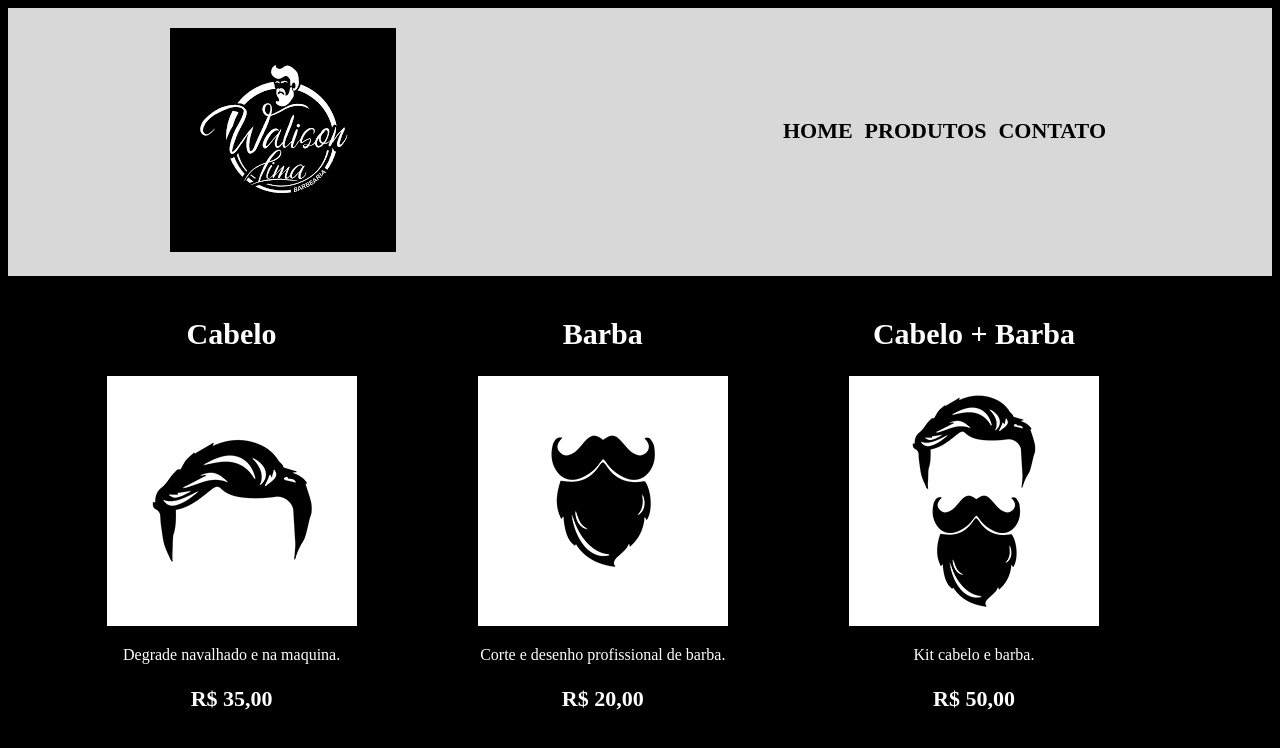
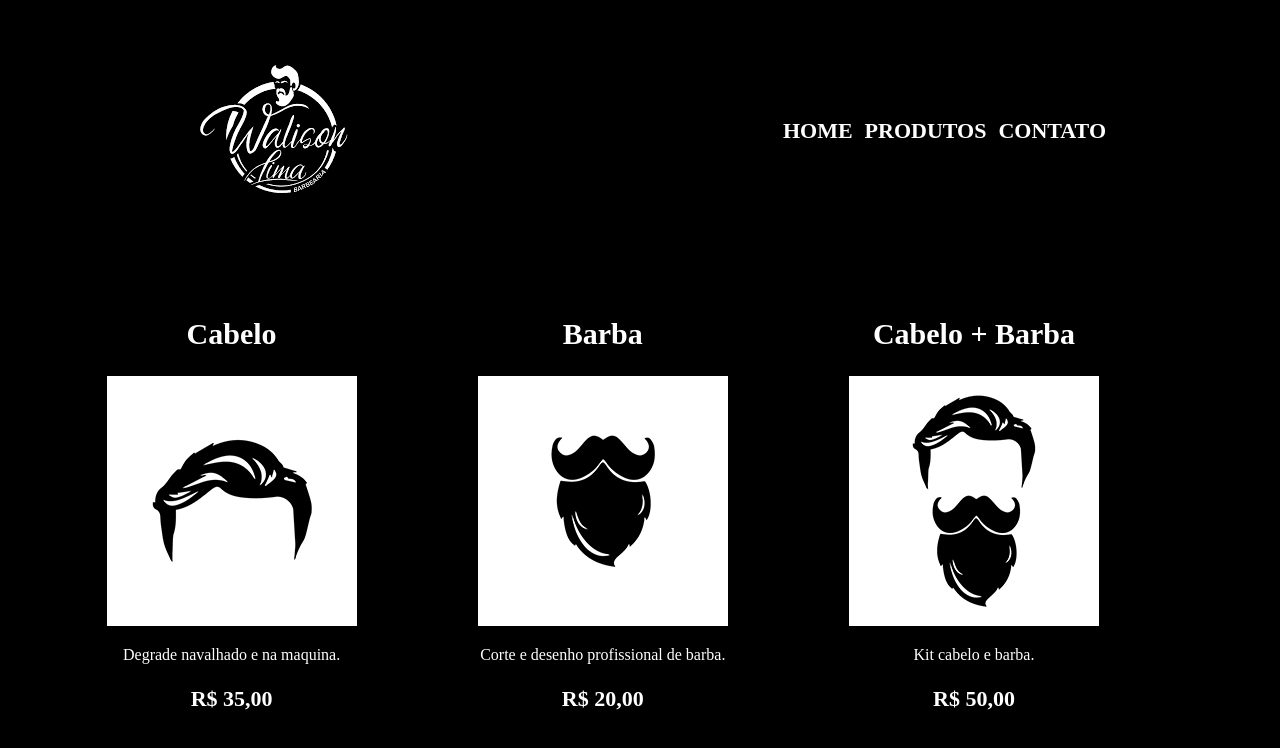
Before and after one commit to patricioinocencio/2front23, a plain HTML site: page produtos.html in a window 1280 px wide. Drawn offline with Linux system fonts and the light colour scheme.

Commit message:
Add files via upload

```diff
--- a/produtos.css
+++ b/produtos.css
@@ -8,7 +8,7 @@ nav li{
 }
 nav li a{
     text-decoration: none;
-    color: #000000;
+    color: #ffffff;
     font-size: 22px;
     font-weight: bold;
     text-transform: uppercase;
@@ -28,7 +28,7 @@ nav{
 
 header{
     padding: 20px 0;
-    background-color: #d8d8d8;
+    background-color: #000000;
 }
 .produtos li{
     display: inline-block;
```
